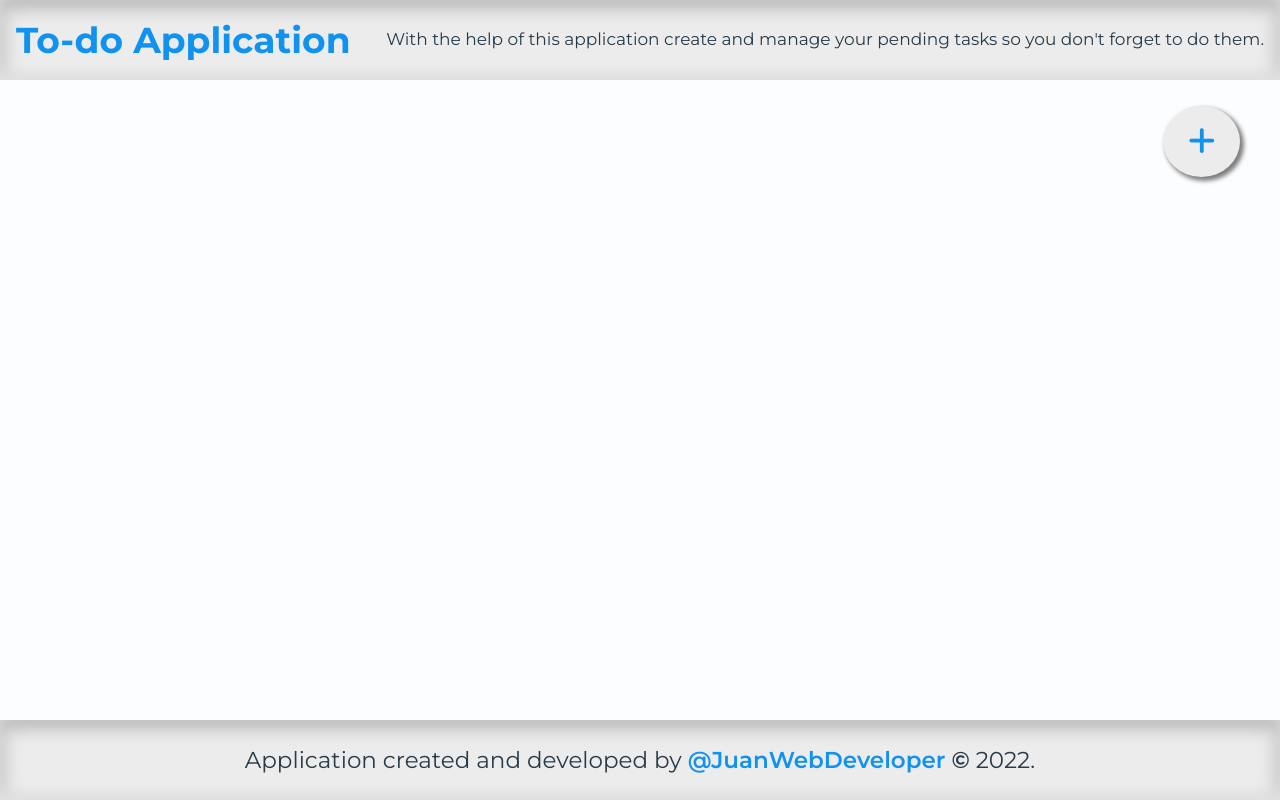
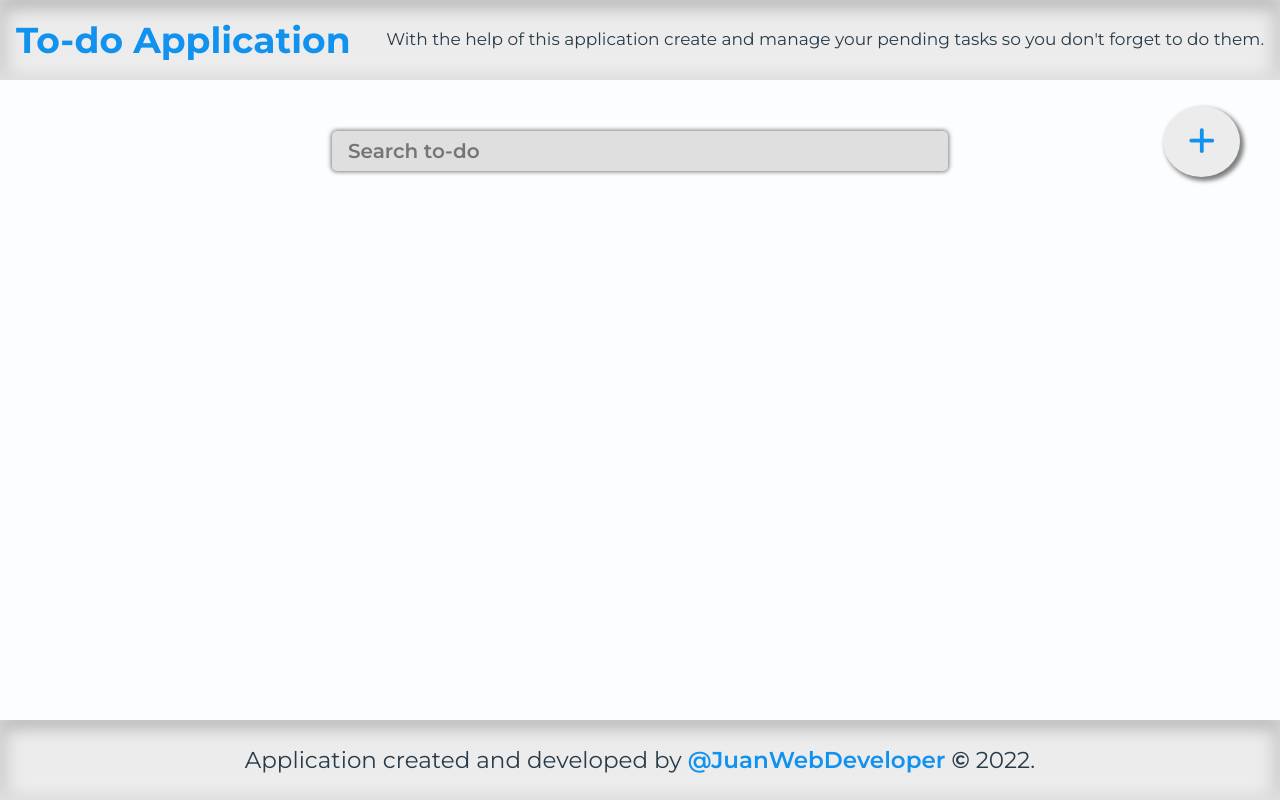
Before and after one commit to JuanWebDeveloper/Todo-App, a React (Create React App) app: page / in a window 1280 px wide. Built offline with nearby package versions, Linux system fonts and the light colour scheme.

Commit message:
Creation the component to search for to-do

```diff
--- /dev/null
+++ b/src/components/listTodo/SearchTodo.jsx
@@ -0,0 +1,9 @@
+export const SearchTodo = () => {
+  return (
+    <div className='search-todo'>
+      <form>
+        <input type='text' placeholder='Search to-do' />
+      </form>
+    </div>
+  );
+};
--- /dev/null
+++ b/src/containers/ListTodo.js
@@ -0,0 +1,12 @@
+// Components
+import { SearchTodo } from '../components/listTodo/SearchTodo';
+
+const ListTodo = () => {
+  return (
+    <div className='list-todo'>
+      <SearchTodo />
+    </div>
+  );
+};
+
+export default ListTodo;
--- a/src/containers/Main.js
+++ b/src/containers/Main.js
@@ -1,6 +1,7 @@
 // Containers
 import Layouts from './Layouts';
 import Modals from './Modals';
+import ListTodo from './ListTodo';
 
 const Main = () => {
   return (
@@ -8,6 +9,7 @@ const Main = () => {
       <Layouts>
         <div className='content'>
           <Modals />
+          <ListTodo />
         </div>
       </Layouts>
     </div>
--- /dev/null
+++ b/src/sass/containers/_listTodo.scss
@@ -0,0 +1,45 @@
+.list-todo {
+  align-items: center;
+  display: flex;
+  flex-direction: column;
+  height: 100%;
+  margin: 0;
+  padding: 0;
+  width: 100%;
+
+  .search-todo {
+    align-items: center;
+    height: 16%;
+    display: flex;
+    justify-content: center;
+    position: relative;
+    width: 100%;
+
+    form {
+      position: relative;
+      width: 50%;
+
+      input {
+        background-color: $background_third;
+        box-shadow: $box_shadow_third;
+        border: none;
+        border-radius: 5px;
+        font-size: $font_size_button;
+        font-weight: $font_weight_button;
+        height: 40px;
+        padding: 0 1rem;
+        transition: $transition;
+        width: 100%;
+
+        &:focus {
+          outline: none;
+          transform: scale(1.1);
+        }
+
+        &:hover {
+          transform: scale(1.1);
+        }
+      }
+    }
+  }
+}
--- a/src/sass/containers/_modals.scss
+++ b/src/sass/containers/_modals.scss
@@ -12,7 +12,6 @@
   z-index: -15;
 
   .modal-content {
-    background-color: $background_primary;
     box-shadow: $box_shadow_primary;
     border-radius: 5px;
     left: 50%;
@@ -22,7 +21,7 @@
 
     .modal-header {
       align-items: center;
-      background-color: $background_primary;
+      background-color: $background_secondary;
       display: flex;
       justify-content: space-between;
       position: relative;
--- a/src/sass/styles.scss
+++ b/src/sass/styles.scss
@@ -5,3 +5,4 @@
 // Import containers styles
 @import './containers/layouts';
 @import './containers/modals';
+@import './containers/listTodo';
```
